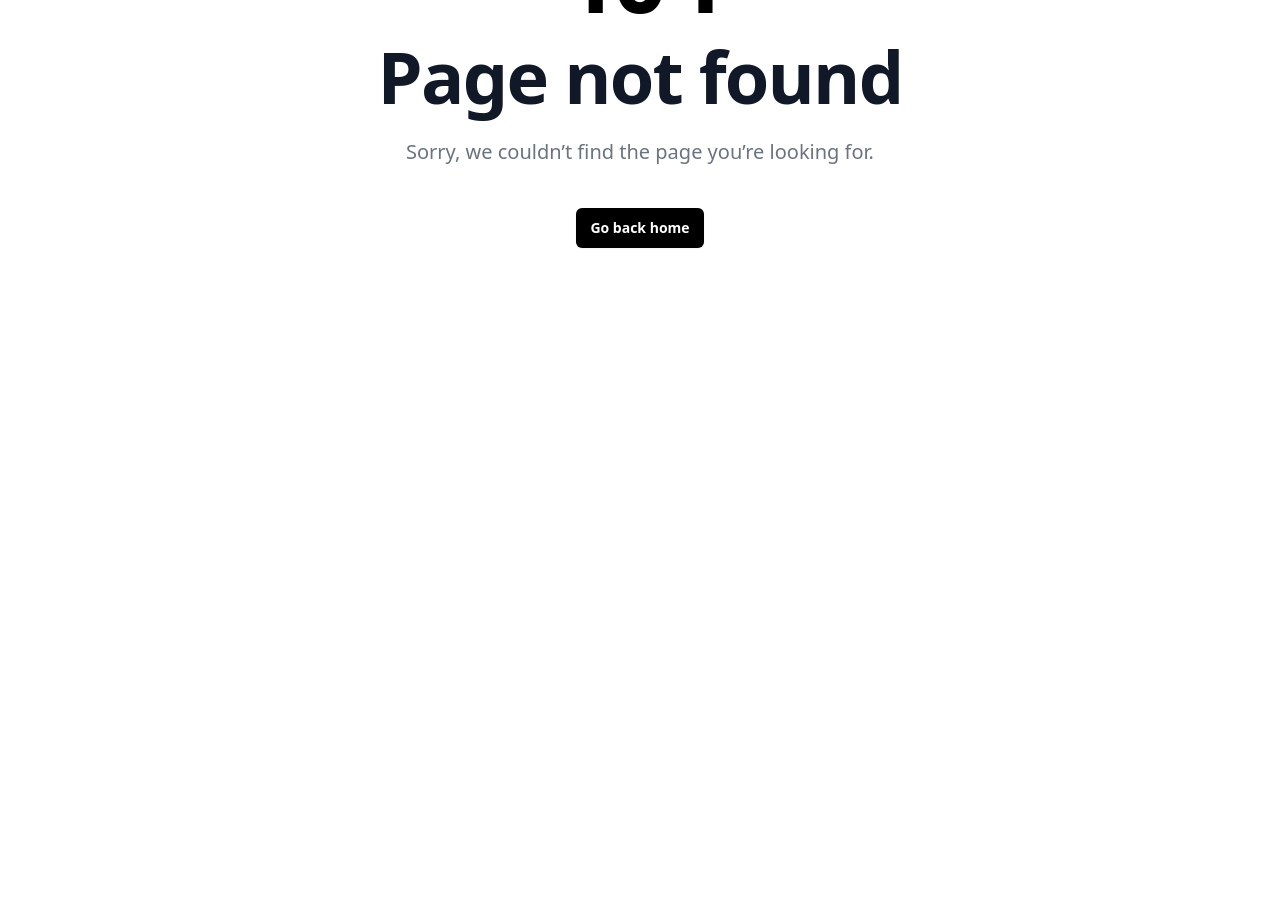
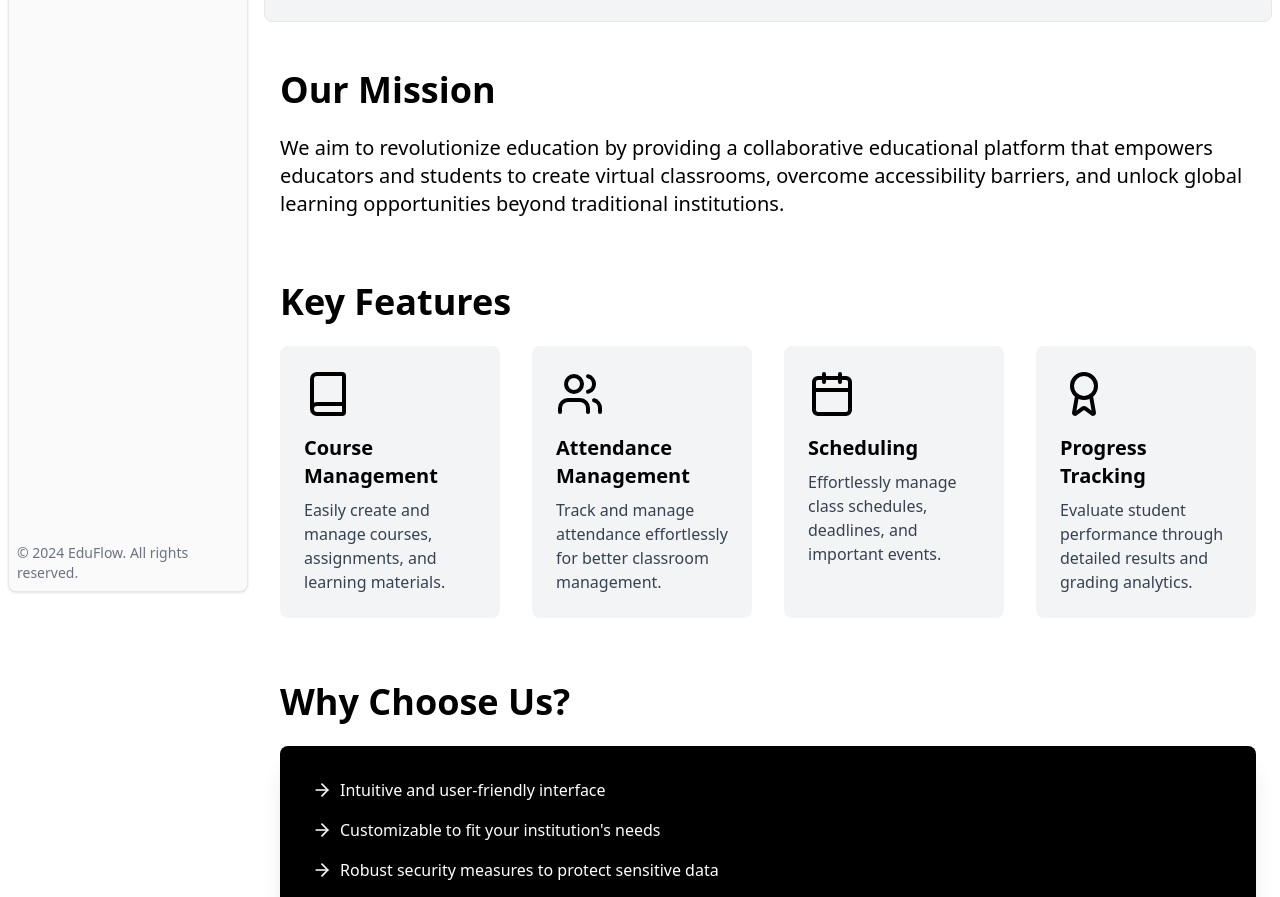
Before and after one commit to Darker98/EduFlow, a React (Vite) app in the folder client/: page /about in a window 1280 px wide. Before the commit this address had no page. Shown: the part 200-1097 px from the top of the page. Before the commit the page ends 800 px from the top, so only its background shows below. Built offline with nearby package versions, Linux system fonts and the light colour scheme.

Commit message:
Create About Page

```diff
--- a/client/src/App.jsx
+++ b/client/src/App.jsx
@@ -4,6 +4,7 @@ import Login from "./pages/Login";
 import SignUp from "./pages/Signup";
 import ProfilePage from "./pages/ProfilePage";
 import EditProfilePage from "./pages/EditProfilePage";
+import AboutPage from "./pages/AboutPage";
 import NotFound from "./pages/NotFound";
 import CreateProfilePage from './pages/CreateProfilePage';
 import { Routes, Route, Navigate } from "react-router-dom";
@@ -33,6 +34,7 @@ const App = () => {
           <Route path="/attendance" element={<Attendance />} />
           <Route path="/result" element={<Results />} />
           <Route path="/classwork" element={<Classwork />} />
+          <Route path="/about" element={<AboutPage />} />
           <Route path="/*" element={<NotFound />} />
         </Routes>
       )}
--- /dev/null
+++ b/client/src/components/About.jsx
@@ -0,0 +1,91 @@
+import { Book, Users, Calendar, Award, ArrowRight } from 'lucide-react'
+
+function About() {
+    return (
+        <div className="min-h-screen bg-white text-black">
+            <header className="bg-gray-100 rounded-lg text-black py-8 border">
+                <div className="container mx-auto px-4">
+                    <h1 className="text-3xl md:text-4xl font-semibold tracking-tight">About EduFlow</h1>
+                    <p className="mt-2 text-lg md:text-xl text-gray-600">Empowering Education Through Innovation</p>
+                </div>
+            </header>
+
+            <main className="container mx-auto px-4 py-12">
+                <section className="mb-16">
+                    <h2 className="text-3xl md:text-4xl font-bold mb-6">Our Mission</h2>
+                    <p className="text-lg md:text-xl leading-relaxed ">
+                        We aim to revolutionize education by providing a collaborative educational platform that empowers educators and students to create virtual classrooms, overcome accessibility barriers, and unlock global learning opportunities beyond traditional institutions.
+                    </p>
+                </section>
+
+                <section className="mb-16">
+                    <h2 className="text-3xl md:text-4xl font-bold mb-6">Key Features</h2>
+                    <div className="grid grid-cols-1 md:grid-cols-2 lg:grid-cols-4 gap-8">
+                        {[
+                            { icon: Book, title: 'Course Management', description: 'Easily create and manage courses, assignments, and learning materials.' },
+                            { icon: Users, title: 'Attendance Management', description: 'Track and manage attendance effortlessly for better classroom management.' },
+                            { icon: Calendar, title: 'Scheduling', description: 'Effortlessly manage class schedules, deadlines, and important events.' },
+                            { icon: Award, title: 'Progress Tracking', description: 'Evaluate student performance through detailed results and grading analytics.' },
+                        ].map((feature, index) => (
+                            <div key={index} className="bg-gray-100 p-6 rounded-lg transition-transform hover:scale-105">
+                                <feature.icon className="w-12 h-12 mb-4 text-black" />
+                                <h3 className="text-xl font-semibold mb-2">{feature.title}</h3>
+                                <p className="text-gray-700">{feature.description}</p>
+                            </div>
+                        ))}
+                    </div>
+                </section>
+
+                <section className="mb-16">
+                    <h2 className="text-3xl md:text-4xl font-bold mb-6">Why Choose Us?</h2>
+                    <div className="bg-black text-white p-8 rounded-lg shadow-xl">
+                        <ul className="space-y-4">
+                            {[
+                                'Intuitive and user-friendly interface',
+                                'Customizable to fit your institution\'s needs',
+                                'Robust security measures to protect sensitive data',
+                            ].map((item, index) => (
+                                <li key={index} className="flex items-center">
+                                    <ArrowRight className="w-5 h-5 mr-2 flex-shrink-0" />
+                                    <span>{item}</span>
+                                </li>
+                            ))}
+                        </ul>
+                    </div>
+                </section>
+
+                <section>
+                    <h2 className="text-3xl md:text-4xl font-bold mb-6">Our Team</h2>
+                    <div className="grid grid-cols-1 md:grid-cols-4 gap-8">
+                        {[
+                            { name: 'Musa Riaz', role: 'Frontend', image: 'https://cdn-icons-png.flaticon.com/128/62/62692.png' },
+                            { name: 'Subhan Khalid', role: 'Frontend', image: 'https://cdn-icons-png.flaticon.com/128/62/62692.png' },
+                            { name: 'Najiah Khalid', role: 'Backend', image: 'https://cdn-icons-png.flaticon.com/128/3084/3084264.png' },
+                            { name: 'Zaid Siddiqui', role: 'Database', image: 'https://cdn-icons-png.flaticon.com/128/62/62692.png' }
+                        ].map((member, index) => (
+                            <div key={index} className="text-center">
+                                <img
+                                    src={member.image}
+                                    alt={member.name}
+                                    width={150}
+                                    height={150}
+                                    className="rounded-full mx-auto mb-4 grayscale hover:grayscale-0 transition-all duration-300"
+                                />
+                                <h3 className="text-xl font-semibold">{member.name}</h3>
+                                <p className="text-gray-600">{member.role}</p>
+                            </div>
+                        ))}
+                    </div>
+                </section>
+            </main>
+
+            <footer className="bg-black rounded-lg text-white py-8 mt-12">
+                <div className="container mx-auto px-4 text-center">
+                    <p>&copy; {new Date().getFullYear()} EduFlow. All rights reserved.</p>
+                </div>
+            </footer>
+        </div>
+    )
+}
+
+export default About;
--- /dev/null
+++ b/client/src/pages/AboutPage.jsx
@@ -0,0 +1,14 @@
+import About from "@/components/About";
+import Layout from "@/components/Layout";
+
+function AboutPage() {
+    return (
+        <div>
+            <Layout>
+                <About />
+            </Layout>
+        </div >
+    );
+}
+
+export default AboutPage;
```
